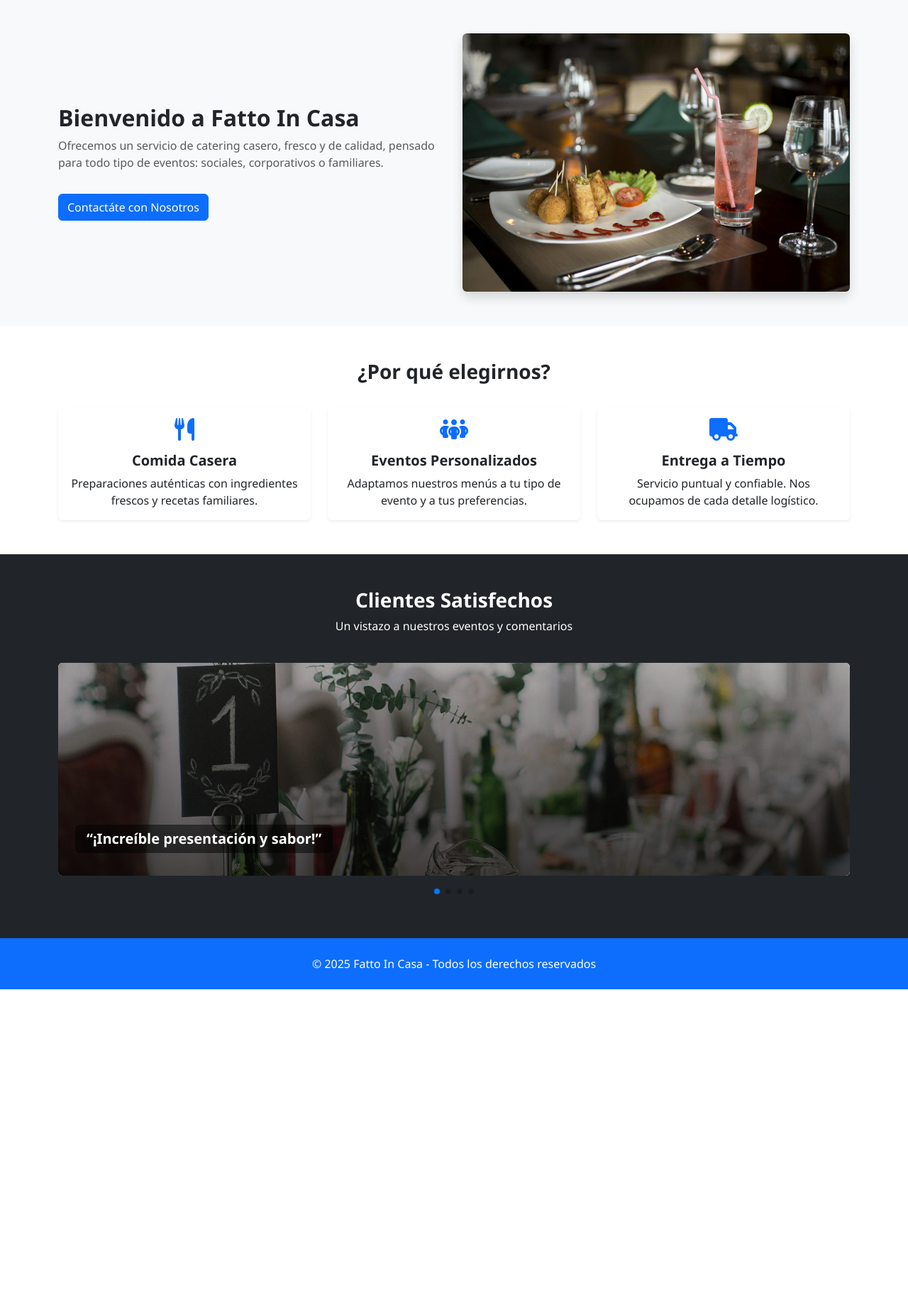
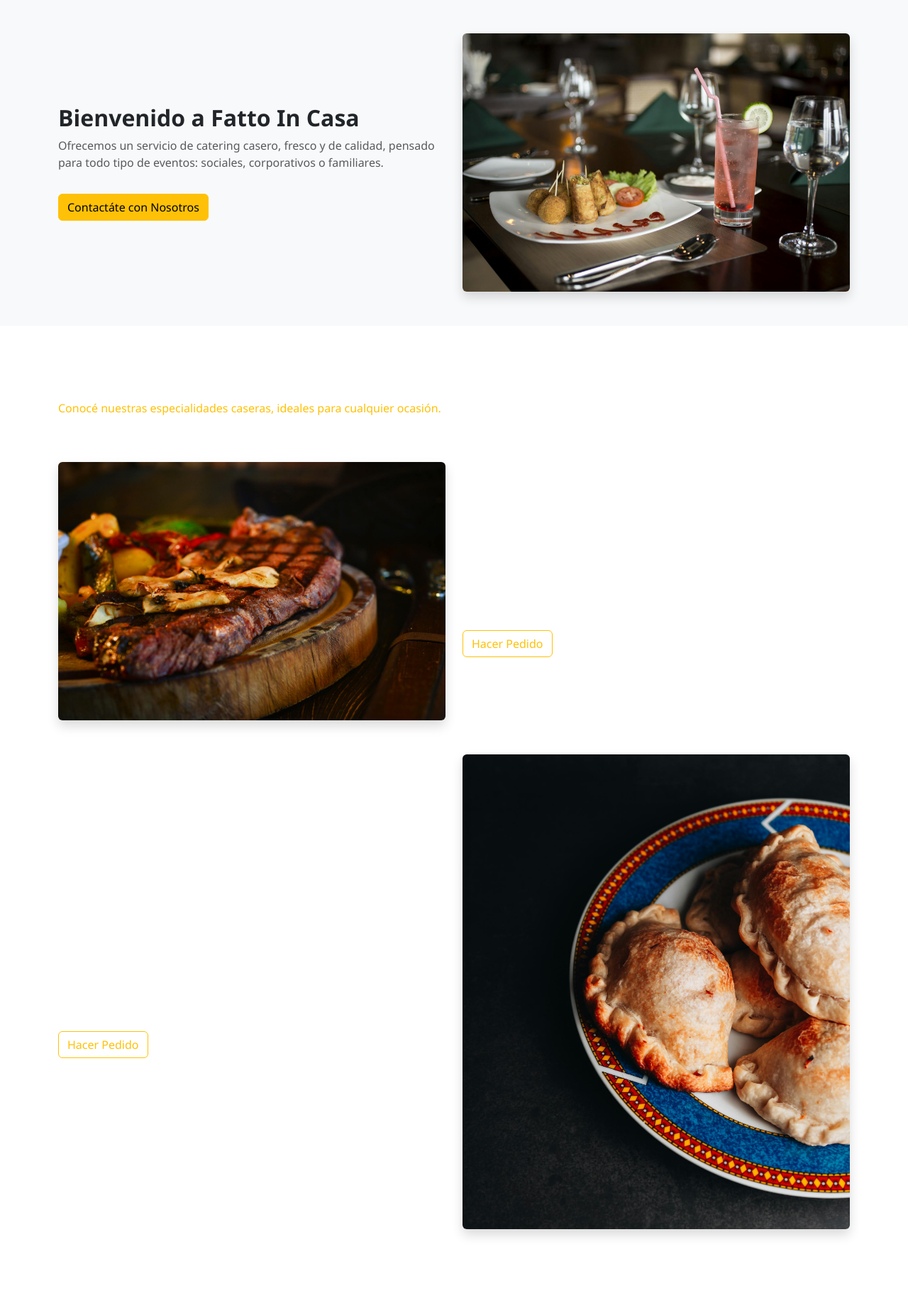
Before and after one commit to jahcr1/fattoInCasa, a PHP site: page / in a window 1280 px wide. Shown: the part 81-1910 px from the top of the page at 71% size. Before the commit the page ends 1475 px from the top, so only its background shows below. Run offline with PHP 8.4, Linux system fonts and the light colour scheme; data that the repository does not hold is empty.

Commit message:
ADD secciones de Menu y Nuestros Servicios

```diff
--- a/index.php
+++ b/index.php
@@ -1,3 +1,7 @@
+<?php
+session_start();
+include './componentes/conexion.php';
+?>
 <!DOCTYPE html>
 <html lang="es">
 
@@ -39,7 +43,7 @@
         <a href="#section-hero" class="custom-link">Inicio</a>
         <a href="#section-menu" class="custom-link">Menúes</a>
         <a href="#section-services" class="custom-link">Nuestros servicios</a>
-        <a href="#section-contact" class="custom-link">Contáctanos</a>
+        <a href="#section-services" class="custom-link">Contáctanos</a>
       </div>
 
       <!-- Bloque de logo + nombre -->
@@ -51,7 +55,7 @@
     </div>
   </nav>
 
-  <!-- SECCIÓN HERO INFORMATIVA -->
+  <!-- SECCIÓN INFO HERO INFORMATIVA -->
   <section class="py-5 bg-light" id="section-hero">
     <div class="container">
       <div class="row align-items-center">
@@ -59,11 +63,128 @@
         <div class="col-md-6 mb-4 mb-md-0" data-aos="fade-right">
           <h2 class="fw-bold">Bienvenido a Fatto In Casa</h2>
           <p class="text-muted">Ofrecemos un servicio de catering casero, fresco y de calidad, pensado para todo tipo de eventos: sociales, corporativos o familiares.</p>
-          <a href="#section-slider" class="btn btn-primary mt-3">Contactáte con Nosotros</a>
+          <a href="#section-slider" class="btn btn-warning mt-3">Contactáte con Nosotros</a>
         </div>
         <!-- Imagen -->
         <div class="col-md-6 text-center" data-aos="fade-left">
           <img src="./imagenes/tarjetas/tarjeta1.jpg" alt="Servicio de catering" class="img-fluid rounded shadow">
+        </div>
+      </div>
+    </div>
+  </section>
+
+  <!-- SECCIÓN MENUES NUESTROS PLATOS -->
+  <section class="py-5 bg-light-gray" id="section-menu">
+    <div class="container">
+      <div class="row mb-5">
+        <div class="col text-start">
+          <h1 class="fw-bold text-white" data-aos="fade-right">Nuestros Platos</h1>
+          <p class="text-warning">Conocé nuestras especialidades caseras, ideales para cualquier ocasión.</p>
+        </div>
+      </div>
+
+      <!-- Tarjetas dinámicas (ejemplo estático para diseño) -->
+      <!-- Tarjeta 1 -->
+      <div class="row align-items-center mb-5 flex-md-row" data-aos="fade-up">
+        <div class="col-md-6 mb-3 mb-md-0">
+          <img src="./imagenes/platos/carne1.jpg" class="img-fluid rounded shadow" alt="Plato 1">
+        </div>
+        <div class="col-md-6">
+          <h4 class="fw-bold text-white">Lasagna Casera</h4>
+          <p class="text-white"><strong>Ingredientes:</strong> Pasta fresca, carne, salsa blanca y roja.</p>
+          <p class="text-white">Una receta tradicional italiana con capas generosas y sabor reconfortante.</p>
+          <a href="#section-contact" class="btn btn-outline-warning mt-2">Hacer Pedido</a>
+        </div>
+      </div>
+
+      <!-- Tarjeta 2 (invertida) -->
+      <div class="row align-items-center mb-5 flex-md-row-reverse" data-aos="fade-up">
+        <div class="col-md-6 mb-3 mb-md-0">
+          <img src="./imagenes/platos/empanada1.jpg" class="img-fluid rounded shadow" alt="Plato 2">
+        </div>
+        <div class="col-md-6">
+          <h4 class="fw-bold text-white">Empanadas Artesanales</h4>
+          <p class="text-white"><strong>Ingredientes:</strong> Carne, cebolla, huevo, especias.</p>
+          <p class="text-white">Hechas a mano con rellenos tradicionales y cocción justa para un bocado perfecto.</p>
+          <a href="#section-contact" class="btn btn-outline-warning mt-2">Hacer Pedido</a>
+        </div>
+      </div>
+
+      <!-- Repetir con loop en backend -->
+
+
+
+    </div>
+  </section>
+
+
+
+  <!-- SECCIÓN NUESTROS SERVICIOS -->
+  <section class="py-5 bg-white" id="section-services">
+    <div class="container">
+      <div class="row mb-4 text-center">
+        <div class="col">
+          <h1 class="fw-bold" data-aos="fade-up">Nuestros Servicios</h1>
+          <p class="text-muted">Ofrecemos las mejores soluciones gastrónimicas para tus eventos.</p>
+        </div>
+      </div>
+
+      <!-- Accordion con imágenes de fondo -->
+      <div class="accordion" id="accordionServicios">
+        <!-- Servicio 1 -->
+        <div class="accordion-item">
+          <h2 class="accordion-header" id="headingOne">
+            <button class="accordion-button fw-bold" type="button" data-bs-toggle="collapse" data-bs-target="#catering" aria-expanded="true" aria-controls="catering">
+              Catering para Eventos Familiares o Eventos sociales
+            </button>
+          </h2>
+          <div id="catering" class="accordion-collapse collapse show" aria-labelledby="headingOne" data-bs-parent="#accordionServicios">
+            <div class="accordion-body bg-img-catering text-white">
+              <p>Nos especializamos en catering casero con presentación profesional para eventos sociales y familiares.</p>
+              <p>Desde viandas individuales hasta grandes celebraciones, adaptamos cada menú.</p>
+            </div>
+          </div>
+        </div>
+
+        <!-- Servicio 2 -->
+        <div class="accordion-item">
+          <h2 class="accordion-header" id="headingTwo">
+            <button class="accordion-button fw-bold collapsed" type="button" data-bs-toggle="collapse" data-bs-target="#eventos2" aria-expanded="false" aria-controls="eventos">
+              Servicio de Catering Personalizado
+            </button>
+          </h2>
+          <div id="eventos2" class="accordion-collapse collapse" aria-labelledby="headingTwo" data-bs-parent="#accordionServicios">
+            <div class="accordion-body bg-img-eventos2 text-white">
+              <p>Ajustamos la diferente gama de platos para tus eventos de Mediana escala.</p>
+              <p>Ideal para celebraciones de cumpleaños grandes o eventos sociales.</p>
+            </div>
+          </div>
+        </div>
+
+        <!-- Servicio 3 -->
+        <div class="accordion-item">
+          <h2 class="accordion-header" id="headingThree">
+            <button class="accordion-button fw-bold collapsed" type="button" data-bs-toggle="collapse" data-bs-target="#eventos3" aria-expanded="false" aria-controls="eventos">
+              Servicio de Catering Empresarial
+            </button>
+          </h2>
+          <div id="eventos3" class="accordion-collapse collapse" aria-labelledby="headingThree" data-bs-parent="#accordionServicios">
+            <div class="accordion-body bg-img-eventos3 text-white">
+              <p class="text-white fw-semibold">También coordinamos eventos completos con ambientación, logística y atención personalizada.</p>
+              <p class="text-white fw-semibold">Ideal para celebraciones íntimas o encuentros empresariales.</p>
+            </div>
+          </div>
+        </div>
+
+      </div>
+
+      <!-- Contacto directo -->
+      <div class="row mt-5 text-center" data-aos="fade-up">
+        <div class="col">
+          <h4 class="fw-bold">¿Querés contratar nuestros servicios?</h4>
+          <p>Contactanos directamente por nuestras redes:</p>
+          <a href="https://wa.me/<?php echo $_ENV['WSP_CEL']; ?>/" target="_blank" class="btn btn-outline-success"><i class="bi bi-whatsapp"></i> WhatsApp</a>
+          <a href="https://www.instagram.com/tuusuario" class="btn btn-outline-danger"><i class="bi bi-instagram"></i> Instagram</a>
         </div>
       </div>
     </div>
@@ -74,7 +195,7 @@
     <div class="container">
       <div class="row text-center mb-4">
         <div class="col">
-          <h3 class="fw-bold">¿Por qué elegirnos?</h3>
+          <h1 class="fw-bold">¿Por qué elegirnos?</h1>
         </div>
       </div>
       <div class="row g-4">
@@ -182,9 +303,9 @@
   </section>
 
   <!-- FOOTER -->
-  <footer class="bg-primary text-white text-center py-4">
+  <footer class="bg-light text-dark text-center py-4">
     <div class="container">
-      <p class="mb-0">&copy; 2025 Fatto In Casa - Todos los derechos reservados</p>
+      <p class="mb-0">&copy; 2025 Fatto In Casa & jahcr1 - Todos los derechos reservados</p>
     </div>
   </footer>
 
```
